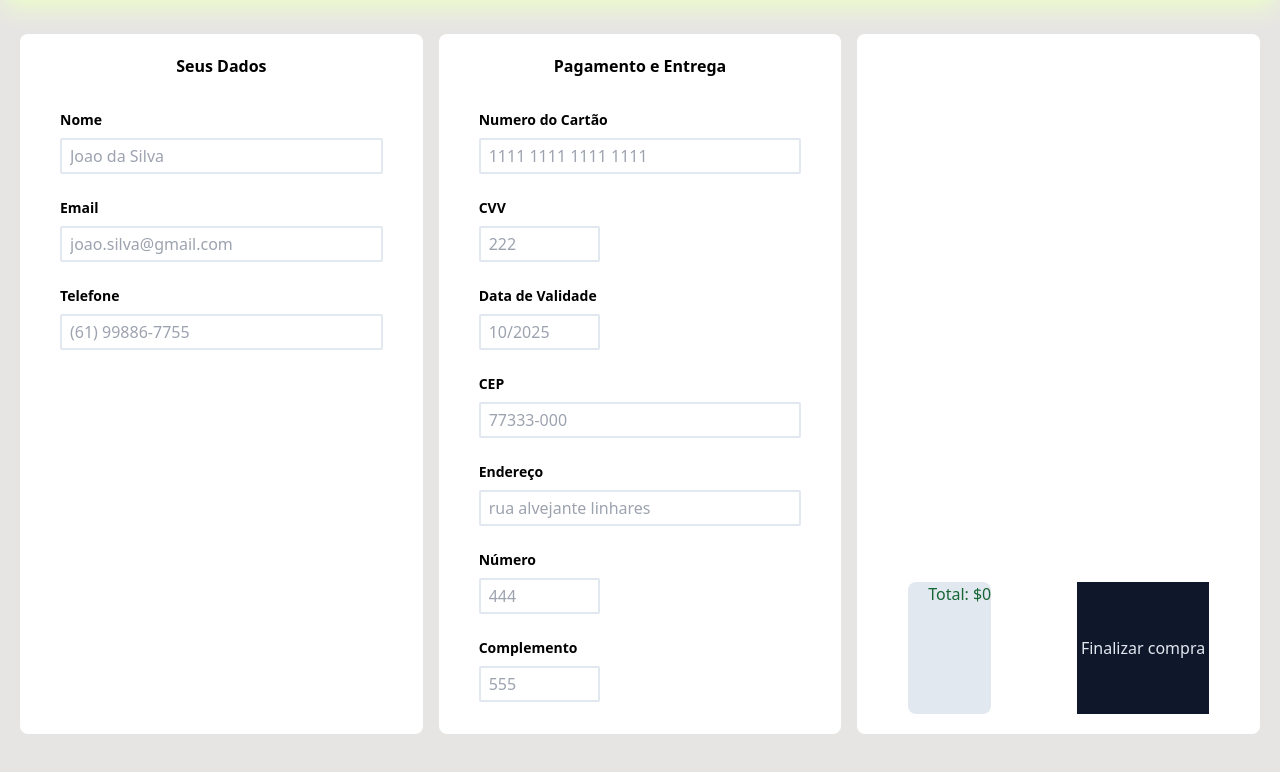
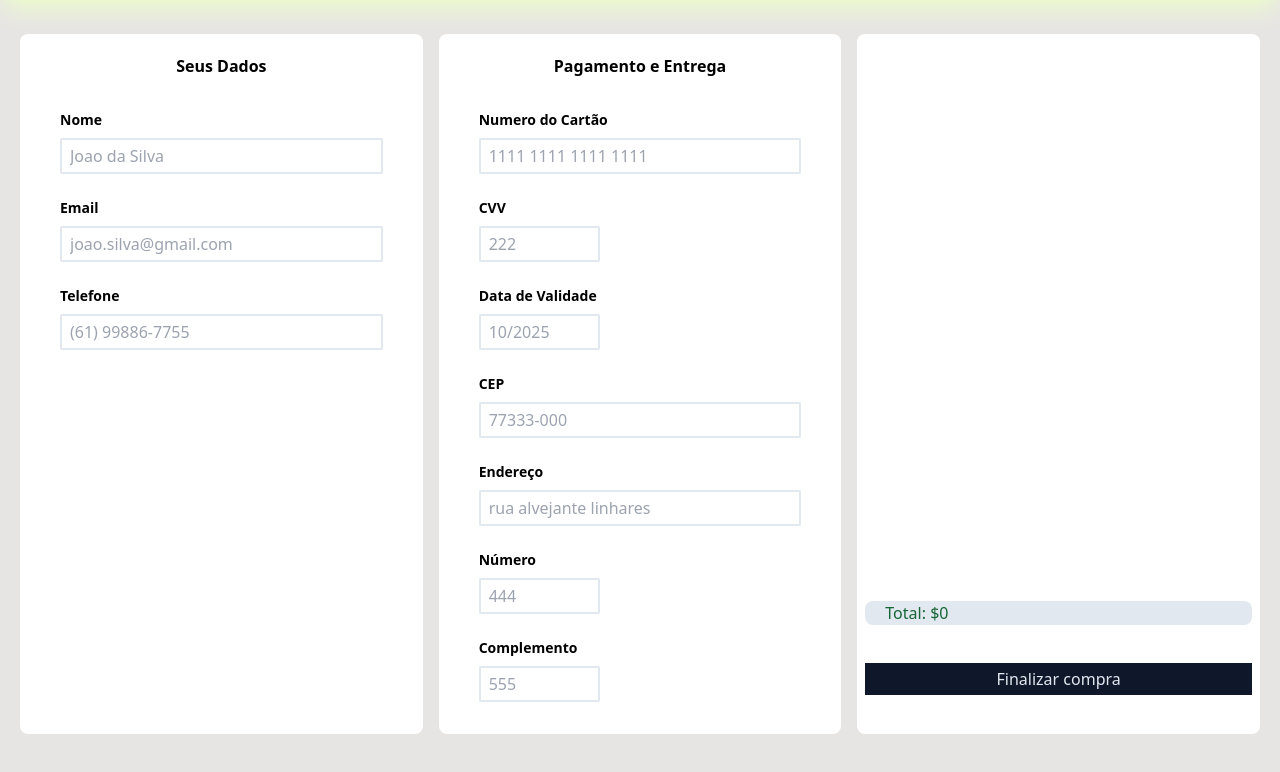
Before and after one commit to MuriloLucena08/GamePlayStore, a website built with Vite: page checkout.html in a window 1280 px wide. Shown: the part 70-842 px from the top of the page. Built offline with nearby package versions, Linux system fonts and the light colour scheme.

Commit message:
Update checkout.html

```diff
--- a/checkout.html
+++ b/checkout.html
@@ -159,7 +159,7 @@
       </section>
       <section id="produtos-checkout" class="w-1/3 bg-white rounded-lg py-5">
         <section id="conteiner-produtos-checkout" class="h-4/5 overflow-y-auto px-2 flex flex-col items-center"></section>
-        <section id="celula-checkout" class="flex px-2 h-1/5 justify-around">
+        <section id="celula-checkout" class="flex flex-col item-center px-2 h-1/5 justify-around">
           <p id="preco-final" class="bg-slate-200 text-green-800 rounded-lg pl-5"></p>
           <button
             class="bg-slate-900 text-slate-200 p-1 hover:bg-slate-800"
```
